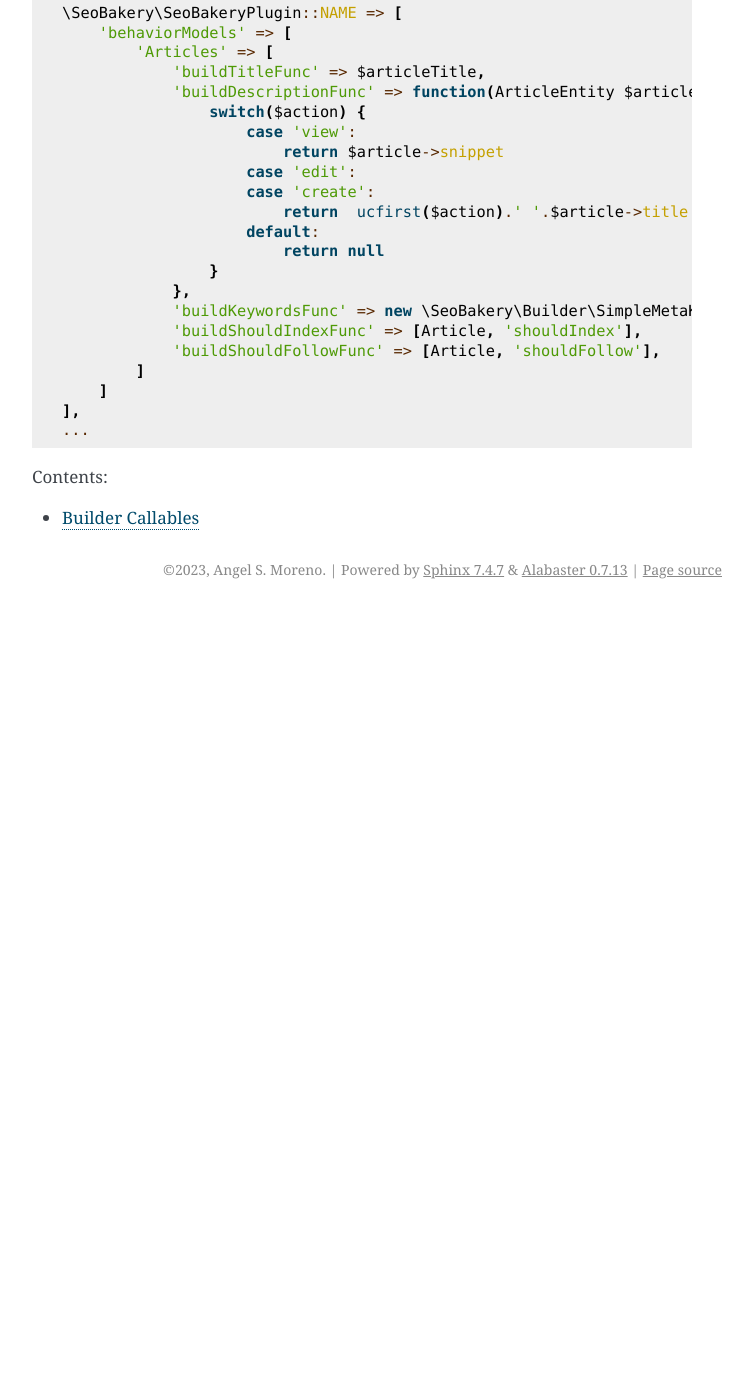
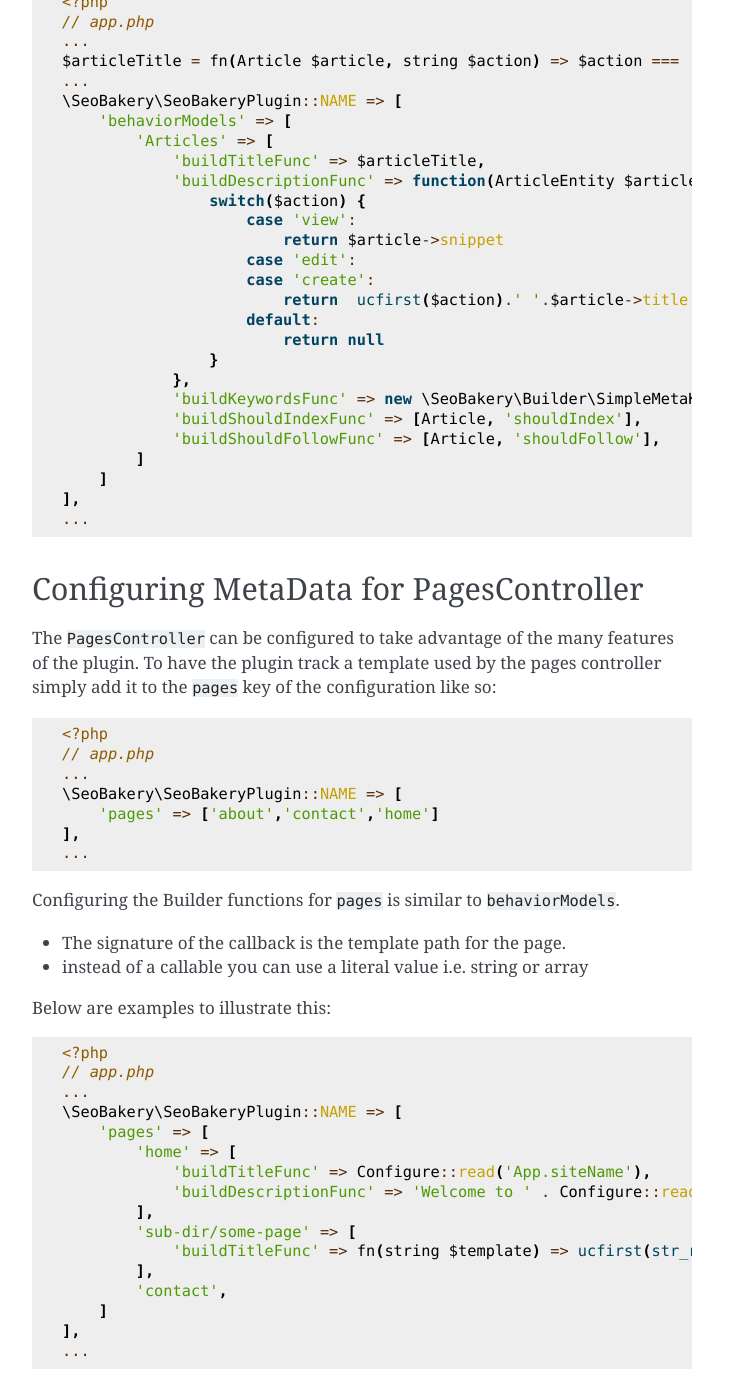
Before and after one commit to angelxmoreno/CakePHP-Seo-Bakery, a Sphinx documentation site: the page built from docs/source/configuration.rst, in a window 1280 px wide and 1400 px high, scrolled down 2937 px. Shown: the whole window, without its empty margins (388-1141 px from the left). Built offline with Sphinx 7.4.7, drawn with Linux system fonts in a browser that asks for light colours; before the commit the page ends 3546 px from its top, so only the background shows below that; some of the changed text lies outside the part shown.

Commit message:
added PagesController to docs

```diff
--- a/docs/source/classes/behavior.rst
+++ /dev/null
@@ -1,4 +0,0 @@
-MetadataBehavior
-****************
-
-TBA
--- a/docs/source/classes/component.rst
+++ /dev/null
@@ -1,4 +0,0 @@
-MetadataComponent
-*****************
-
-TBA
--- a/docs/source/classes/entity.rst
+++ /dev/null
@@ -1,4 +0,0 @@
-SeoMetadata
-***********
-
-TBA
--- a/docs/source/classes/helper.rst
+++ /dev/null
@@ -1,4 +0,0 @@
-MetadataHelper
-****************
-
-TBA
--- a/docs/source/classes/table.rst
+++ /dev/null
@@ -1,4 +0,0 @@
-SeoMetadataTable
-****************
-
-TBA
--- a/docs/source/configuration.rst
+++ b/docs/source/configuration.rst
@@ -2,8 +2,11 @@ Configuration
 =============
 
 After installation, all you need to get started is to let the plugin know which model you want to track. The plugin will
-automatically attach the `MetaDataBehavior` to the models mentioned in the configuration. The configuration also
-determines the controllers to automatically attach the `MetaDataComponent` to.
+automatically attach the the proper behavior, helper and components as follows:
+
+* All models provided in the configuration will have the behavior `MetaDataBehavior`
+* All controllers correlating to the models provided in the configuration wil have the `EntityMetadataComponent`
+* The `PagesController` will have the `PagesMetadataComponent`
 
 Adding Models
 _____________
@@ -116,7 +119,7 @@ The main reason for this "double value" approach is to be able to quickly genera
 while at the same time allow for more SEO optimized values to be given at a later time.
 
 Builders are simple callables that are provided to the behaviorModels config. The plugin comes with
-:doc:`Builder functions as classes </configuration/builderFunctions>`. Below are some examples on how to override the
+:doc:`Builder functions as classes <builderFunctions>`. Below are some examples on how to override the
 default Builder functions:
 
 .. code:: php
@@ -149,9 +152,43 @@ default Builder functions:
     ],
     ...
 
+Configuring MetaData for PagesController
+________________________________________
+The ``PagesController`` can be configured to take advantage of the many features of the plugin. To have the plugin track
+a template used by the pages controller simply add it to the ``pages`` key of the configuration like so:
 
-.. toctree::
-   :maxdepth: 2
-   :caption: Contents:
+.. code:: php
 
-   configuration/builderFunctions
+    <?php
+    // app.php
+    ...
+    \SeoBakery\SeoBakeryPlugin::NAME => [
+        'pages' => ['about','contact','home']
+    ],
+    ...
+
+Configuring the Builder functions for ``pages`` is similar to ``behaviorModels``.
+
+* The signature of the callback is the template path for the page.
+* instead of a callable you can use a literal value i.e. string or array
+
+Below are examples to illustrate this:
+
+.. code:: php
+
+    <?php
+    // app.php
+    ...
+    \SeoBakery\SeoBakeryPlugin::NAME => [
+        'pages' => [
+            'home' => [
+                'buildTitleFunc' => Configure::read('App.siteName'),
+                'buildDescriptionFunc' => 'Welcome to ' . Configure::read('App.siteName'),
+            ],
+            'sub-dir/some-page' => [
+                'buildTitleFunc' => fn(string $template) => ucfirst(str_replace('/', ' ', mb_strtolower($template))),
+            ],
+            'contact',
+        ]
+    ],
+    ...
--- a/docs/source/installation.rst
+++ b/docs/source/installation.rst
@@ -1,7 +1,7 @@
 Installation
 ************
 
-You can install this plugin into your CakePHP application using [composer](https://getcomposer.org).
+You can install this plugin into your CakePHP application using `composer <https://getcomposer.org>`_.
 The recommended way to install this package using composer is:
 
 .. code:: shell
--- /dev/null
+++ b/docs/source/support.rst
@@ -0,0 +1,6 @@
+Support
+=======
+
+The best way to get support with the project is find me in the `CakePHP slack channel <https://cakesf.slack.com/team/U267U3R71>`_.
+
+To report bugs, please visit https://github.com/angelxmoreno/CakePHP-Seo-Bakery/issues
```
Also changed, not shown: docs/source/classes.rst (deleted, +0 -14 lines), docs/source/index.rst (+2 -6 lines), docs/source/quickstart.rst (+19 -3 lines), docs/source/builderFunctions.rst (renamed from docs/source/configuration/builderFunctions.rst), 1 other file.
